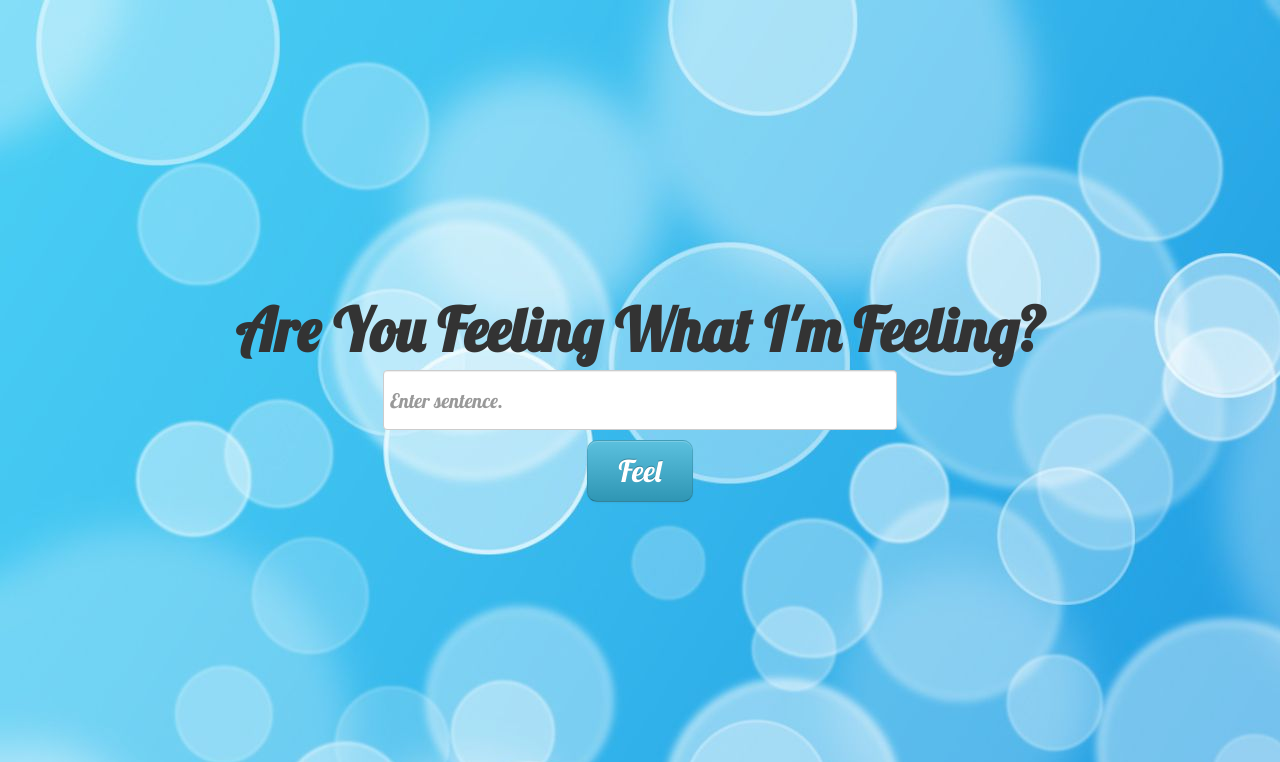
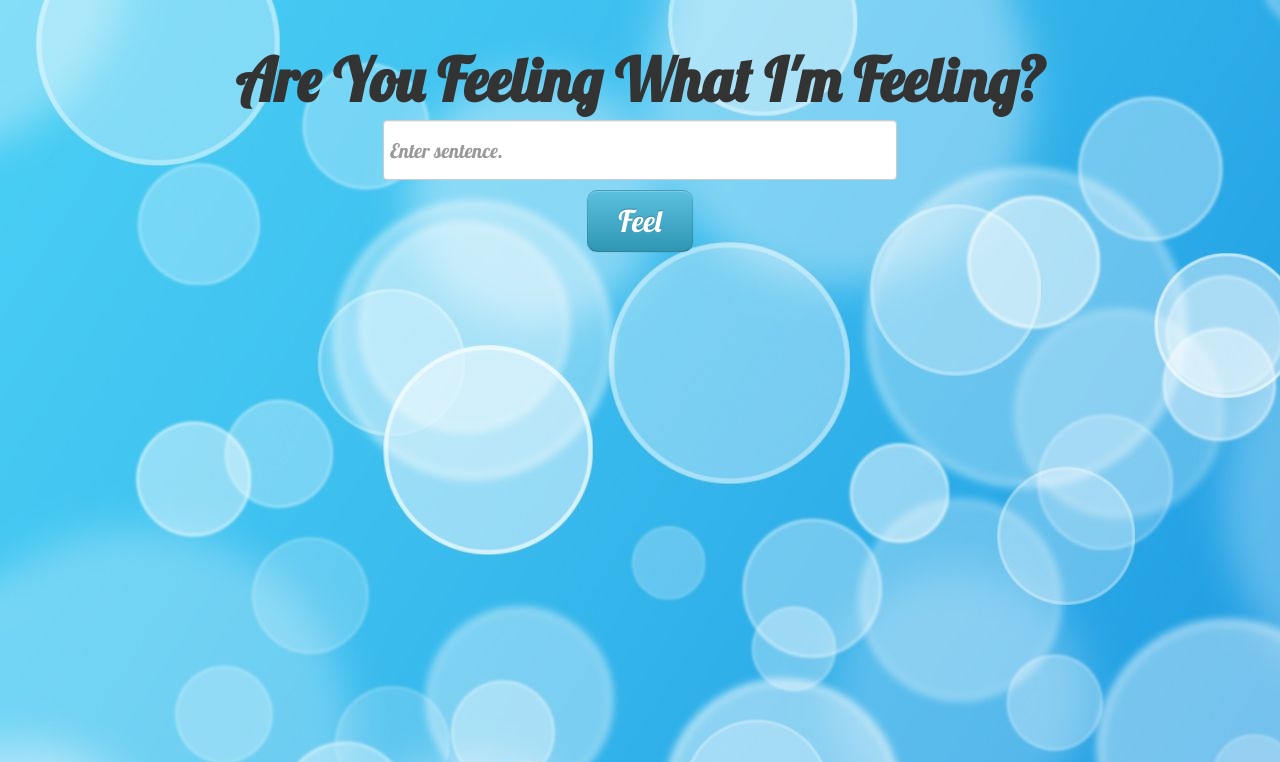
Before and after one commit to gyang01/Feelings-v2, a Flask app: page / in a window 1280 px wide. Shown: the top 762 px of the page. Run offline with Flask 2, Linux system fonts and the light colour scheme.

Commit message:
changed padding of body

```diff
--- a/templates/main.html
+++ b/templates/main.html
@@ -8,7 +8,7 @@
   <link rel="stylesheet" href="/static/css/bootstrap.css">
 
   <style>
-    body{padding-top:300px;
+    body{padding-top:50px;
     background-image:url("../static/img/bkgd2.jpg");
     font-family:'Lobster',cursive;}
   </style>
```
